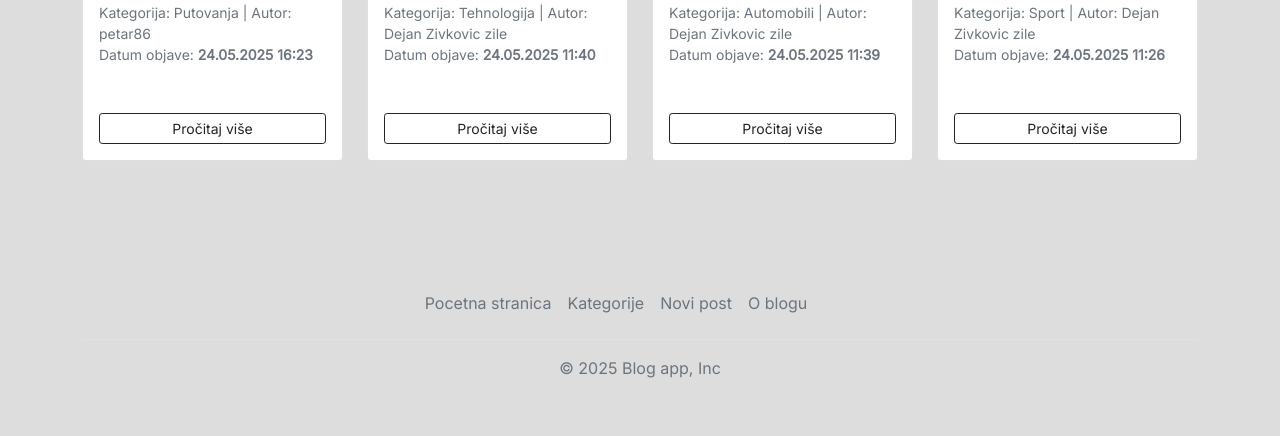
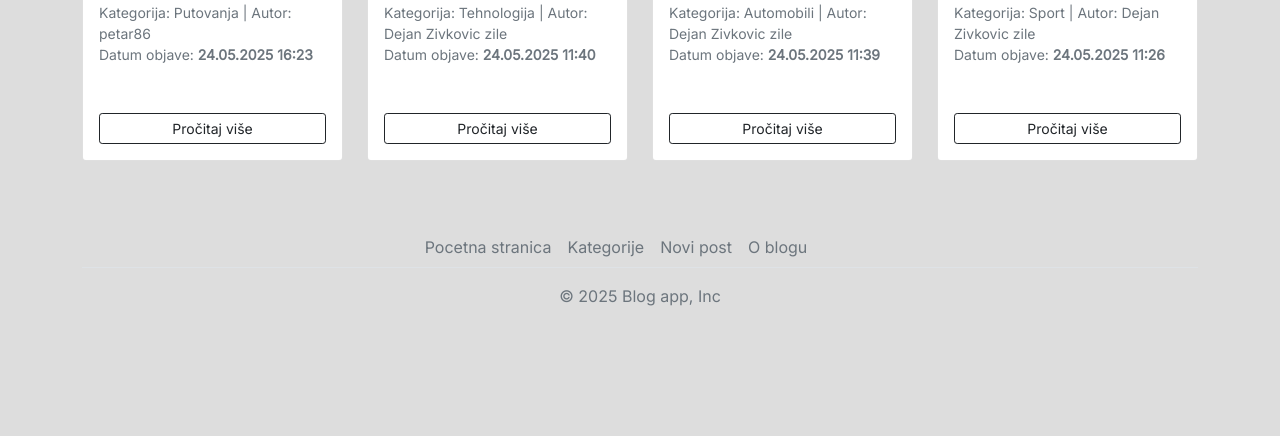
Before and after one commit to filipjt88/blog_app, a PHP site: page /index.php in a window 1280 px wide. Shown: the part 759-1195 px from the top of the page. After the commit the page ends 1065 px from the top, so only its background shows below. Run offline with PHP 8.4, Linux system fonts and the light colour scheme; a user stored in the database is signed in; data comes from the database, SQL or seed files in the repository.

Commit message:
update footer

```diff
--- a/parts/footer.php
+++ b/parts/footer.php
@@ -1,6 +1,6 @@
 <?php require_once __DIR__ . '/../core/init.php'; ?>
 <div class="container">
-  <footer class="d-flex flex-wrap justify-content-between align-items-center py-3 my-4">
+  <footer class="d-flex flex-wrap justify-content-between align-items-center">
     <ul class="nav col-md-4 justify-content-end list-unstyled d-flex">
       <li class="ms-3"><a class="text-muted" href="#"><svg class="bi" width="24" height="24"><use xlink:href="#twitter"/></svg></a></li>
       <li class="ms-3"><a class="text-muted" href="#"><svg class="bi" width="24" height="24"><use xlink:href="#instagram"/></svg></a></li>
@@ -13,7 +13,7 @@
 
 <div class="container">
   <footer class="py-3 my-4">
-    <ul class="nav justify-content-center border-bottom pb-3 mb-3">
+    <ul class="nav justify-content-center border-bottom mb-3">
       <li class="nav-item"><a href="#" class="nav-link px-2 text-muted">Pocetna stranica</a></li>
       <li class="nav-item"><a href="#" class="nav-link px-2 text-muted">Kategorije</a></li>
       <li class="nav-item"><a href="create_blog_post.php" class="nav-link px-2 text-muted">Novi post</a></li>
```
